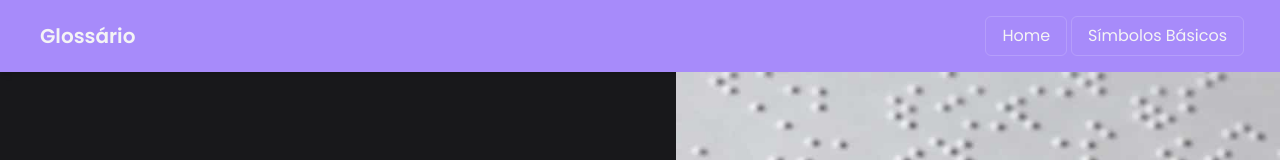
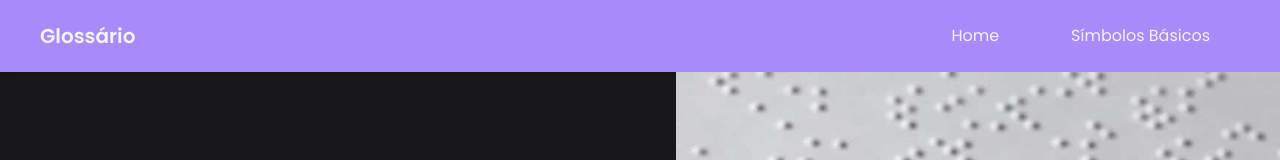
Before and after one commit to pauloWeslleY/glossario_sembrain, a React (Vite) app: page / in a window 1280 px wide. Shown: the top 160 px of the page. Built offline with nearby package versions, Linux system fonts and the light colour scheme.

Commit message:
feat: Buttons

```diff
--- /dev/null
+++ b/src/components/Button.tsx
@@ -0,0 +1,34 @@
+import { Button, ButtonProps } from '@chakra-ui/react'
+
+interface BtnProps extends ButtonProps {
+  title: string
+}
+
+export function Btn({ title, ...rest }: BtnProps) {
+  return (
+    <Button
+      {...rest}
+      px={8}
+      bg={'transparent'}
+      borderColor={'transparent'}
+      borderStyle={'solid'}
+      borderWidth={'2px'}
+      color={'zinc.100'}
+      variant={'outline'}
+      rounded={'md'}
+      transition={'ease-out .3s'}
+      _hover={{
+        transform: 'translateY(-2px)',
+        boxShadow: 'md',
+        borderColor: 'violet.600',
+        borderWidth: '2px',
+        borderStyle: 'solid',
+        color: 'violet.600',
+      }}
+      fontFamily={'Poppins'}
+      fontWeight={'regular'}
+    >
+      {title}
+    </Button>
+  )
+}
--- a/src/components/NavBar/NavBar.tsx
+++ b/src/components/NavBar/NavBar.tsx
@@ -14,6 +14,7 @@ import {
 } from '@chakra-ui/react'
 import { AiOutlineMenu } from 'react-icons/ai'
 import { useNavigate } from 'react-router-dom'
+import { Btn } from '../Button'
 
 interface NavBarProps {
   title: string
@@ -59,24 +60,11 @@ const NavBar = ({ title }: NavBarProps) => {
               color={'violet.600'}
               display={{ base: 'none', md: 'inline-flex' }}
             >
-              <Button
-                fontFamily={'Poppins'}
-                fontWeight={'regular'}
-                variant={'outline'}
-                color={'zinc.100'}
-                onClick={() => navigate('/')}
-              >
-                Home
-              </Button>
-              <Button
-                fontFamily={'Poppins'}
-                fontWeight={'regular'}
-                variant={'outline'}
-                color={'zinc.100'}
+              <Btn title="Home" onClick={() => navigate('/')} />
+              <Btn
+                title="Símbolos Básicos"
                 onClick={() => navigate('/symbol')}
-              >
-                Símbolos Básicos
-              </Button>
+              />
             </HStack>
 
             <Box display={{ base: 'inline-flex', md: 'none' }}>
```
